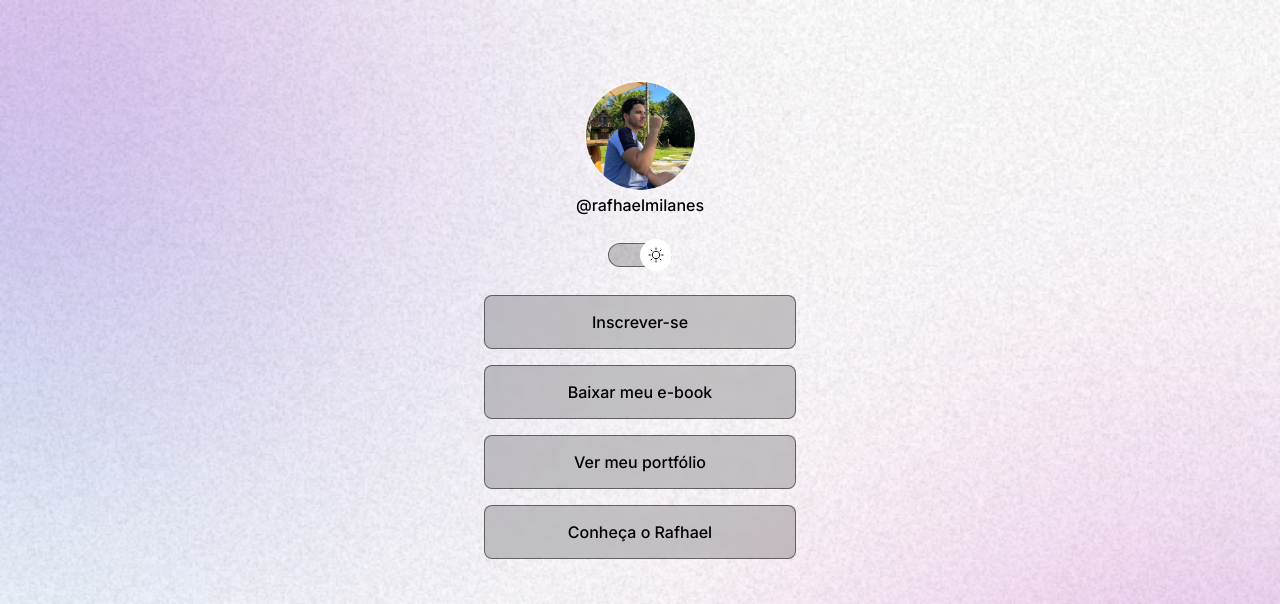
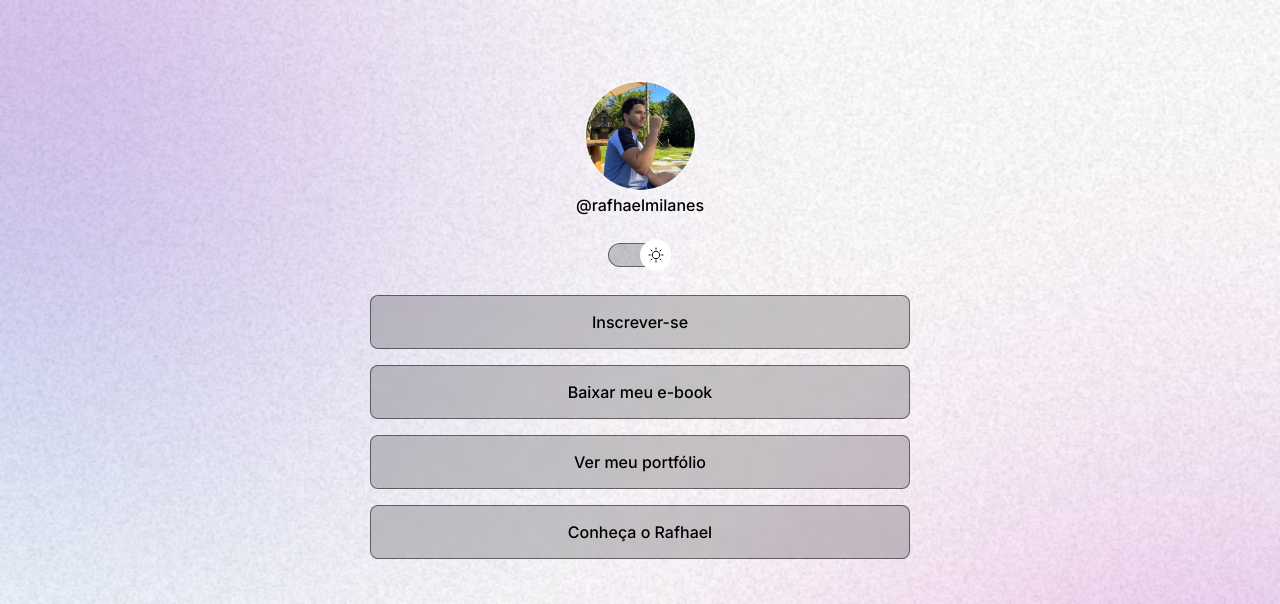
Before and after one commit to RafhaelMilanes/RafhaLinks, a plain HTML site: page index.html in a window 1280 px wide. Shown: the top 604 px of the page. Drawn offline with nearby package versions, Linux system fonts and the light colour scheme.

Commit message:
adjust container width

```diff
--- a/style.css
+++ b/style.css
@@ -34,7 +34,8 @@ body * {
 }
 
 #container {
-  width: 360px;
+  width: 100%;
+  max-width: 588px;
   margin: 56px auto 0px;
   padding: 0 24px;
 }
```
Also changed, not shown: index.html (+1 -4 lines).
